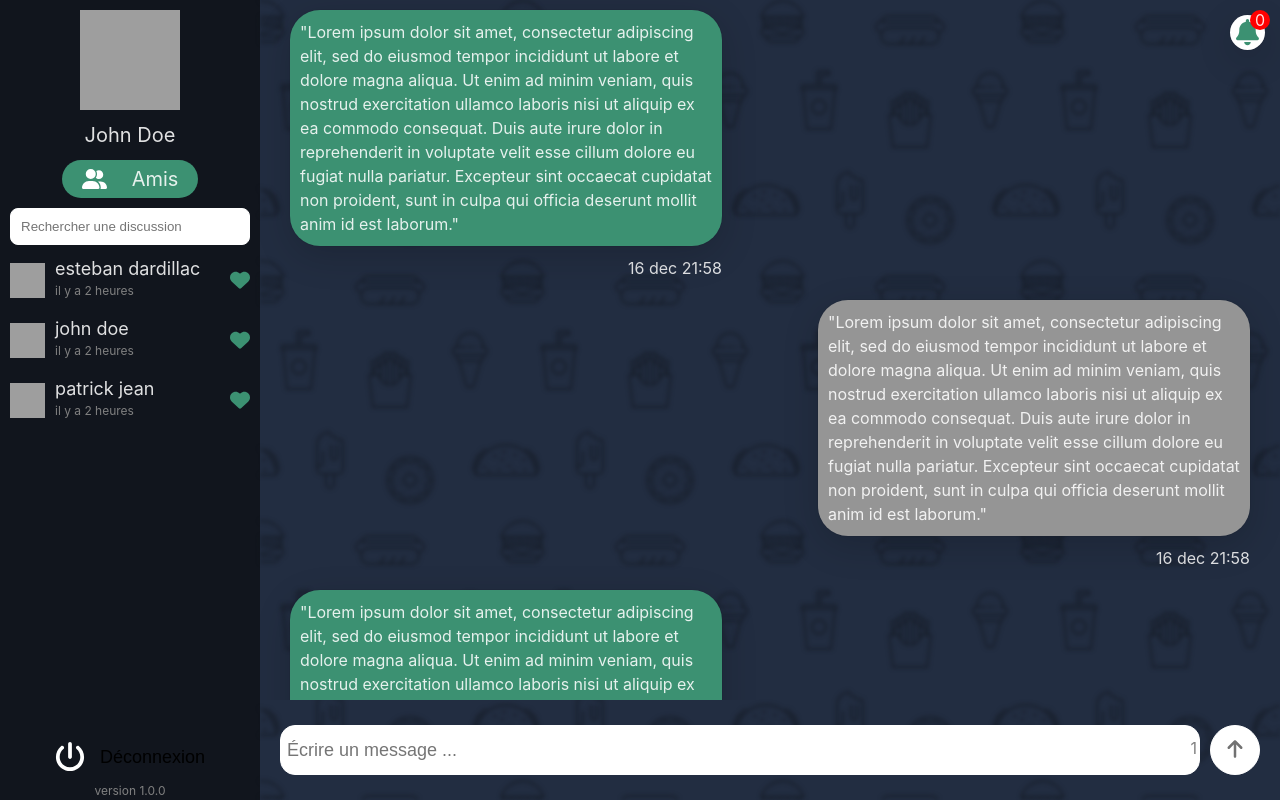
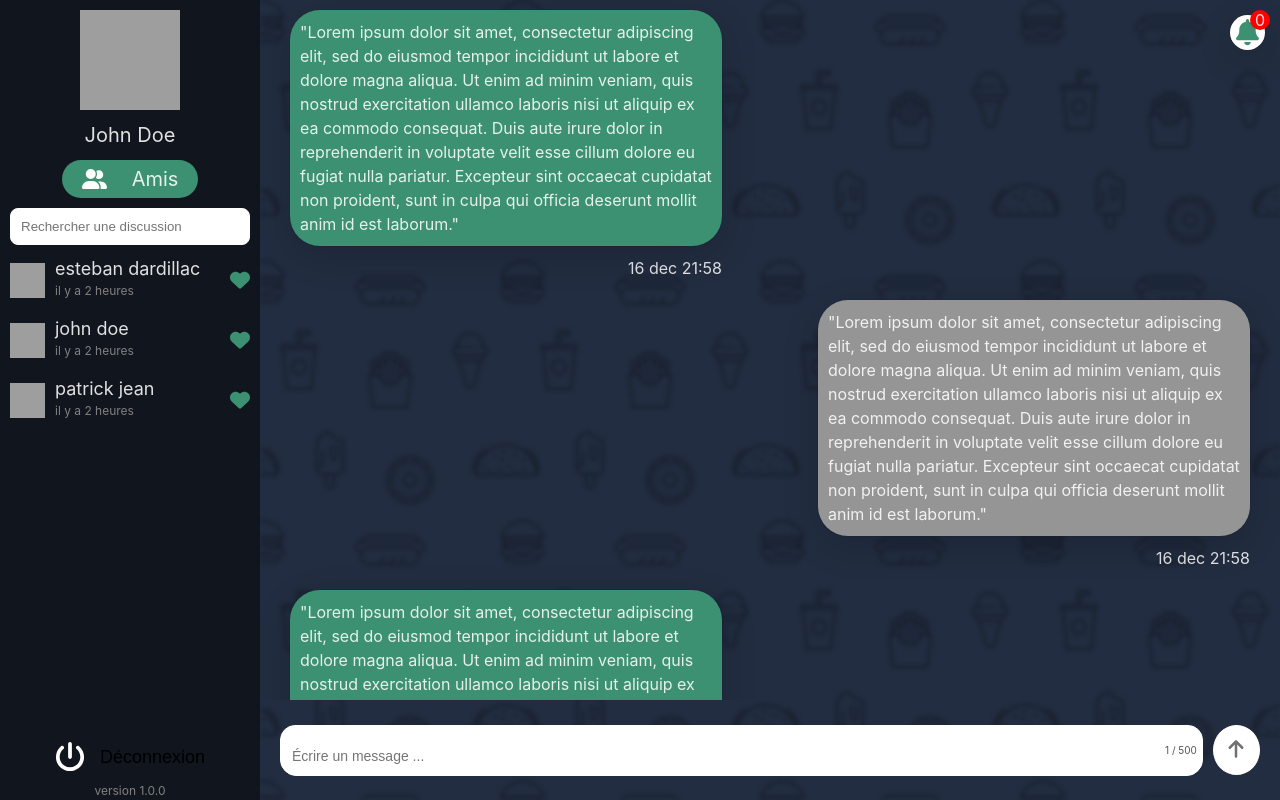
Before and after one commit to AyaAid/blablabox, a React (Vite) app: page / in a window 1280 px wide. Built offline with nearby package versions, Linux system fonts and the light colour scheme; grey boxes are pictures that could not be loaded.

Commit message:
fix sendbar

```diff
--- a/src/components/send-bar/SendBar.css
+++ b/src/components/send-bar/SendBar.css
@@ -8,29 +8,41 @@
 }
 
 .sendBar .input {
+  background-color: green;
+  margin: auto 0;
+  display: flex;
   height: 50px;
-  flex: 1;
-  margin: auto 0;
+  position: relative;
   border-radius: 15px;
-  padding: 10px 5px;
+  background-color: white;
+  border: 1px solid white;
+}
+
+.sendBar input {
+  border-radius: 15px;
+  background-color: white;
+  position: absolute;
+  left: 0px;
+  right: 0px;
+  top: 0px;
+  bottom: 0px;
+  width: 100%;
+  height: 50px;
+  margin: 0;
+  border: 1px solid white;
+  color: black;
+  padding: 10px 35px 0px 10px;
+  font-size: 14px;
   display: flex;
-  position: relative;
-  padding-right: 35px;
 }
 
 .sendBar .input p {
-  color: grey;
+  right: 5px;
+  top: 50%;
+  transform: translate(0, -50%);
   position: absolute;
-  right: 2px;
-}
-
-.sendBar input {
-  background-color: white;
-  border: 1px solid white;
-  color: black;
-  height: 100%;
-  width: 100%;
-  font-size: 18px;
+  color: rgb(84, 84, 84);
+  font-size: 10px;
 }
 
 .sendBar button {
--- a/src/components/send-bar/SendBar.tsx
+++ b/src/components/send-bar/SendBar.tsx
@@ -19,7 +19,9 @@ const SendBar = () => {
           onChange={(e) => handleChange(e.target.value)}
           maxLength={maxLength}
         ></input>
-        <p>{nbOfCaract.length}</p>
+        <p>
+          {nbOfCaract.length} / {maxLength}
+        </p>
       </div>
       <button>
         <FontAwesomeIcon icon={faArrowUp} className="sendBar-icon" />
```
